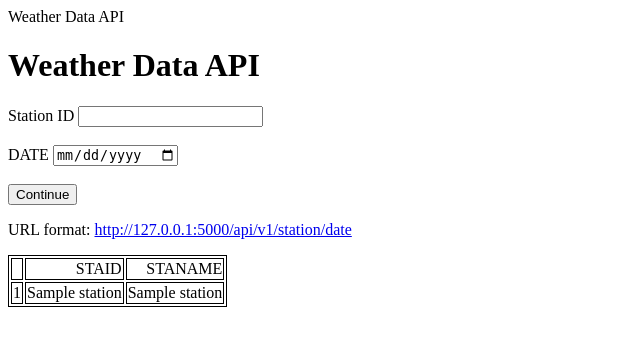
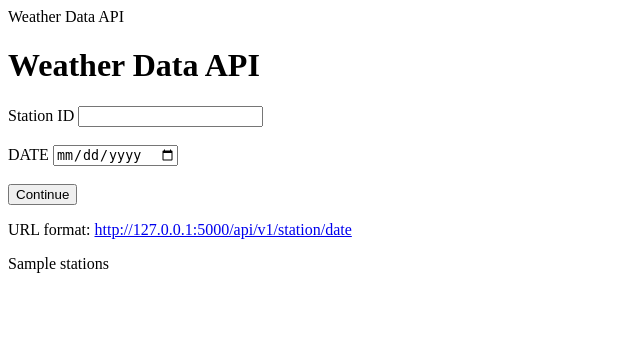
Before and after one commit to stanislavtz/Weather_API, a Flask app: template templates/home.html in a window 1280 px wide. Shown: the top 346 px of the page, without its empty margins (0-640 px from the left). Run offline with Flask 3, Linux system fonts and the light colour scheme; the template is opened without the code that fills it: most values are stand-ins (such as "Sample title", 1, 10 or a date in 2020).

Commit message:
Refactor code with to_html method

```diff
--- a/main.py
+++ b/main.py
@@ -16,13 +16,13 @@ def index():
     df = pd.read_csv("data/stations.txt", skiprows=17)
     df.columns = [column.strip() for column in df.columns]
 
-    stations_id_and_names_df = df.iloc[:, :2][:44]
+    stations_df = df.iloc[:, :2][:44]
 
-    stations = []
-    for station in stations_id_and_names_df.iterrows():
-        stations.append((station[0], station[1]["STAID"], station[1]["STANAME"]))
+    # stations = []
+    # for station in stations_id_and_names_df.iterrows():
+    #     stations.append((station[0], station[1]["STAID"], station[1]["STANAME"]))
 
-    return render_template('home.html', stations=stations)
+    return render_template('home.html', stations=stations_df.to_html())
 
 
 @app.get("/weather/<int:station_id>/<string:date>")
--- a/templates/home.html
+++ b/templates/home.html
@@ -16,8 +16,9 @@
 <p>URL format: <a
         href="{{url_for('weather', station_id=7, date='1942-06-05')}}">http://127.0.0.1:5000/api/v1/station/date</a>
 </p>
+<p>{{ stations|safe }}</p>
 
-<table>
+<!-- <table>
     <thead>
         <td></td>
         <td class="t-header">STAID</td>
@@ -32,5 +33,5 @@
         </tr>
         {% endfor %}
     </tbody>
-</table>
+</table> -->
 {% endblock %}
```
